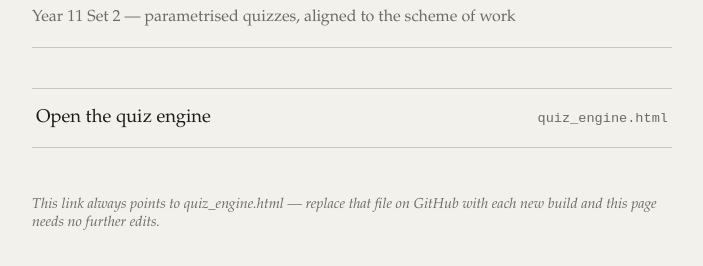
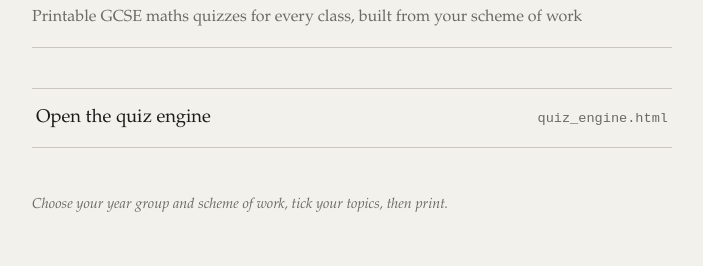
Before and after one commit to Akin-Maths/Maths-Quiz-Engine, a plain HTML site: page index.html in a window 1280 px wide. Shown: the part 100-366 px from the top of the page, without its empty margins (288-991 px from the left). Drawn offline with Linux system fonts and the light colour scheme.

Commit message:
Make landing page generic for all classes
Co-Authored-By: Claude Sonnet 5.5 <noreply@anthropic.com>

```diff
--- a/index.html
+++ b/index.html
@@ -2,7 +2,7 @@
 <html lang="en">
 <head>
 <meta charset="UTF-8" />
-<title>Maths Quiz Engine — Year 11 Set 2</title>
+<title>Maths Quiz Engine</title>
 <meta name="viewport" content="width=device-width, initial-scale=1" />
 <style>
   :root {
@@ -89,7 +89,7 @@
 <main>
   <header>
     <h1>Maths Quiz Engine</h1>
-    <p class="subtitle">Year 11 Set 2 — parametrised quizzes, aligned to the scheme of work</p>
+    <p class="subtitle">Printable GCSE maths quizzes for every class, built from your scheme of work</p>
   </header>
 
   <ul class="set-list">
@@ -101,7 +101,7 @@
     </li>
   </ul>
 
-  <footer>This link always points to quiz_engine.html — replace that file on GitHub with each new build and this page needs no further edits.</footer>
+  <footer>Choose your year group and scheme of work, tick your topics, then print.</footer>
 </main>
 </body>
 </html>
```
